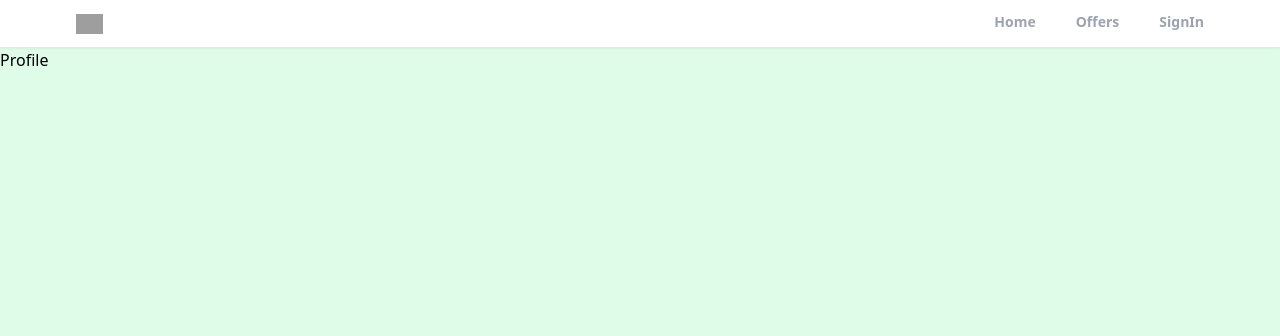
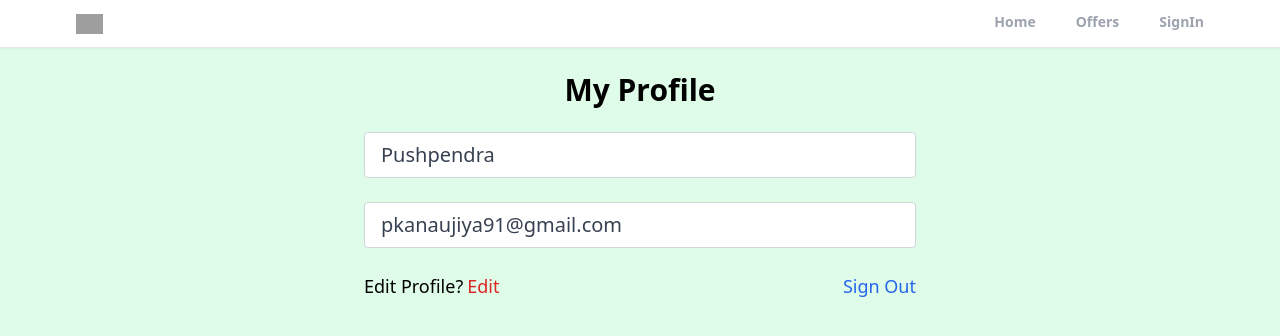
Before and after one commit to pushpendra-91/realtor-clone-react, a React (Create React App) app: page /profile in a window 1280 px wide. Shown: the top 336 px of the page. Built offline with nearby package versions, Linux system fonts and the light colour scheme; no server answers; sample sign-in values are in the browser's storage; grey boxes are pictures that could not be loaded; the HTML template or start-up script is replaced by a standard one.

Commit message:
created private route to protect profile page

```diff
--- a/src/App.js
+++ b/src/App.js
@@ -3,6 +3,7 @@
 import Profile from "./pages/Profile";
 import SignIn from "./pages/SignIn";
 import SignUp from "./pages/SignUp";
+import PrivateRoute from "./components/PrivateRoute";
 import ForgotPassword from "./pages/ForgotPassword";
 import Offers from "./pages/Offers";
 import Header from "./components/Header";
@@ -15,7 +16,9 @@
         <Header />
         <Routes>
           <Route path="/" element={<Home />} />
-          <Route path="/profile" element={<Profile />} />
+          <Route path="/profile" element={<PrivateRoute />}>
+            <Route path="/profile" element={<Profile />} />
+          </Route>
           <Route path="/sign-in" element={<SignIn />} />
           <Route path="/sign-up" element={<SignUp />} />
           <Route path="/forgot-password" element={<ForgotPassword />} />
--- /dev/null
+++ b/src/Hooks/useAuthStatus.jsx
@@ -0,0 +1,18 @@
+import { getAuth, onAuthStateChanged } from 'firebase/auth';
+import React, { useEffect, useState } from 'react'
+
+export function useAuthStatus() {
+    const [loggedIn, setLoggedIn] = useState(false);
+    const [checkingStatus, setCheckingStatus] = useState(true);
+
+    useEffect(() => {
+        const auth = getAuth()
+        onAuthStateChanged(auth, (user) => {
+            if (user) {
+                setLoggedIn(true)
+            }
+            setCheckingStatus(false)
+        })
+    }, [])
+    return ({ loggedIn, checkingStatus })
+}
--- /dev/null
+++ b/src/components/PrivateRoute.jsx
@@ -0,0 +1,11 @@
+import React from 'react'
+import { Navigate, Outlet } from 'react-router'
+import { useAuthStatus } from '../Hooks/useAuthStatus'
+
+export default function PrivateRoute() {
+    const { loggedIn, checkingStatus } = useAuthStatus();
+    if (checkingStatus) {
+        return <h3>Loading...</h3>
+    }
+    return loggedIn ? <Outlet /> : <Navigate to='/sign-in' />
+}
--- a/src/pages/ForgotPassword.jsx
+++ b/src/pages/ForgotPassword.jsx
@@ -1,11 +1,26 @@
 import React, { useState } from 'react';
 import { Link } from 'react-router-dom';
+import { toast } from 'react-toastify';
+import { getAuth, sendPasswordResetEmail } from 'firebase/auth';
 import OAuth from '../components/OAuth';
 
 export default function ForgotPassword() {
   const [email, setEmail] = useState('');
-  function onChange(e) {
+  const onChange = (e) => {
     setEmail(e.target.value)
+  }
+
+  async function onSubmit(e) {
+    e.preventDefault();
+    try {
+      const auth = getAuth();
+      await sendPasswordResetEmail(auth, email);
+      // console.log("response: ", response);
+      toast.success("Email sent successfully");
+    } catch (error) {
+      // console.log("here")
+      toast.error("Couldn't able to sent reset link to email");
+    }
   }
   return (
     <section>
@@ -16,7 +31,7 @@
         </div>
 
         <div className="w-full md:w-[67%] lg:w-[40%] lg:ml-20">
-          <form>
+          <form onSubmit={onSubmit}>
             <input type="email" id="email" value={email} onChange={onChange} placeholder="Email Address" className="mb-6 w-full px-4 py-2 text-xl bg-white text-gray-700 rounded border-gray-300" />
             <div className='flex justify-between whitespace-nowrap text-sm sm:text-lg'>
               <p className='mb-6'>Don't have an account? <Link to="/sign-up" className='text-red-500 hover:text-red-700 ml-1'>Register</Link></p>
--- a/src/pages/Profile.jsx
+++ b/src/pages/Profile.jsx
@@ -1,6 +1,38 @@
-import React from 'react'
+import { getAuth } from 'firebase/auth'
+import React, { useState } from 'react'
+import { useNavigate } from 'react-router-dom';
+
 export default function Profile() {
+  const auth = getAuth();
+  const navigate = useNavigate();
+  const [formData, setFormData] = useState({
+    name: "Pushpendra",
+    email: "pkanaujiya91@gmail.com"
+  })
+
+  const { name, email } = formData
+
+  const onLogOut = () => {
+    auth.signOut()
+    navigate('/')
+  }
+
   return (
-    <div>Profile</div>
+    <div>
+      <sectionm className='max-w-6xl mx-auto flex justify-center items-center flex-col'>
+        <h1 className='text-3xl text-center mt-6 font-bold'>My Profile</h1>
+        <div className='w-full md:w-[50%] mt-6 px-3'>
+          <form>
+            <input type='text' id='name' value={name} disabled className='mb-6 w-full px-4 py-2 text-xl text-gray-700 bg-white border border-gray-300 rounded transition ease-in-out' />
+            <input type='email' id='email' value={email} disabled className='mb-6 w-full px-4 py-2 text-xl text-gray-700 bg-white border border-gray-300 rounded transition ease-in-out' />
+
+            <div className='flex justify-between whitespace-nowrap text-sm sm:text-lg mb-6'>
+              <p className='flex items-center'>Edit Profile? <span className='text-red-600 hover:text-red-700 transition ease-in-out duration-200 ml-1 cursor-pointer'>Edit</span></p>
+              <p onClick={onLogOut} className='text-blue-600 hover:text-blue-800 transition duration-200 ease-in-out cursor-pointer'>Sign Out</p>
+            </div>
+          </form>
+        </div>
+      </sectionm>
+    </div>
   )
 }
```
